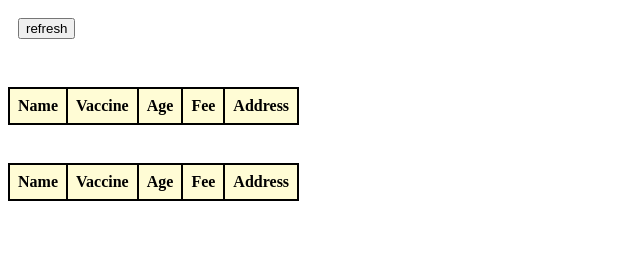
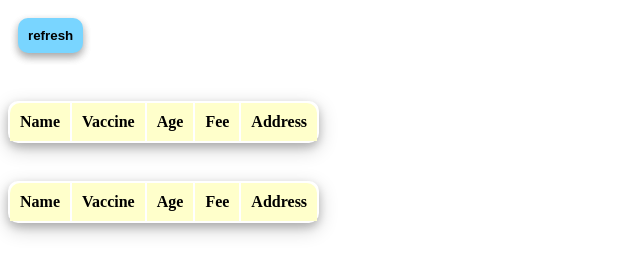
Before and after one commit to RagnosVA/Message-App, a plain HTML site: page index.html in a window 1280 px wide. Shown: the whole page, without its empty margins (0-640 px from the left). Drawn offline with Linux system fonts and the light colour scheme.

Commit message:
Update style.css

```diff
--- a/style.css
+++ b/style.css
@@ -1,20 +1,39 @@
 table {
-    border-collapse: collapse;
+    box-shadow: 0 4px 8px 0 rgba(0,0,0,0.2), 0 6px 20px 0 rgba(0,0,0,0.2);
+    border-radius: 10px;
 }
-td,th {
-    padding: 8px;
-    border: 2px solid black;
+tr td {
+    padding: 10px;
 }
-thead {
-    background-color: #fffcd5;
+thead tr th {
+    padding: 10px;
+    background-color: rgb(255, 255, 203);
 }
-tr:nth-child(even) {
-    background-color: #eeeeee;
+thead tr th:first-child {
+    border-top-left-radius: 10px;
+}
+thead tr th:last-child {
+    border-top-right-radius: 10px;
+}
+tbody tr:nth-child(even) {
+    background-color: rgb(236, 236, 236);
+}
+tbody tr:last-child td:first-child{
+    border-bottom-left-radius: 10px;
+}
+tbody tr:last-child td:last-child{
+    border-bottom-right-radius: 10px;
 }
 input[type=button]{
     margin: 10px;
+    padding: 10px;
+    border-radius: 10px;
+    box-shadow: 0 4px 8px 0 rgba(0,0,0,0.2), 0 4px 8px 0 rgba(0,0,0,0.2);
+    background-color: rgb(121, 213, 255);
+    border: 0;
+    font-weight: 700;
 }
 .date {
     margin-top: 20px;
-    font-weight: 900;
+    font-weight: 800;
 }
```
